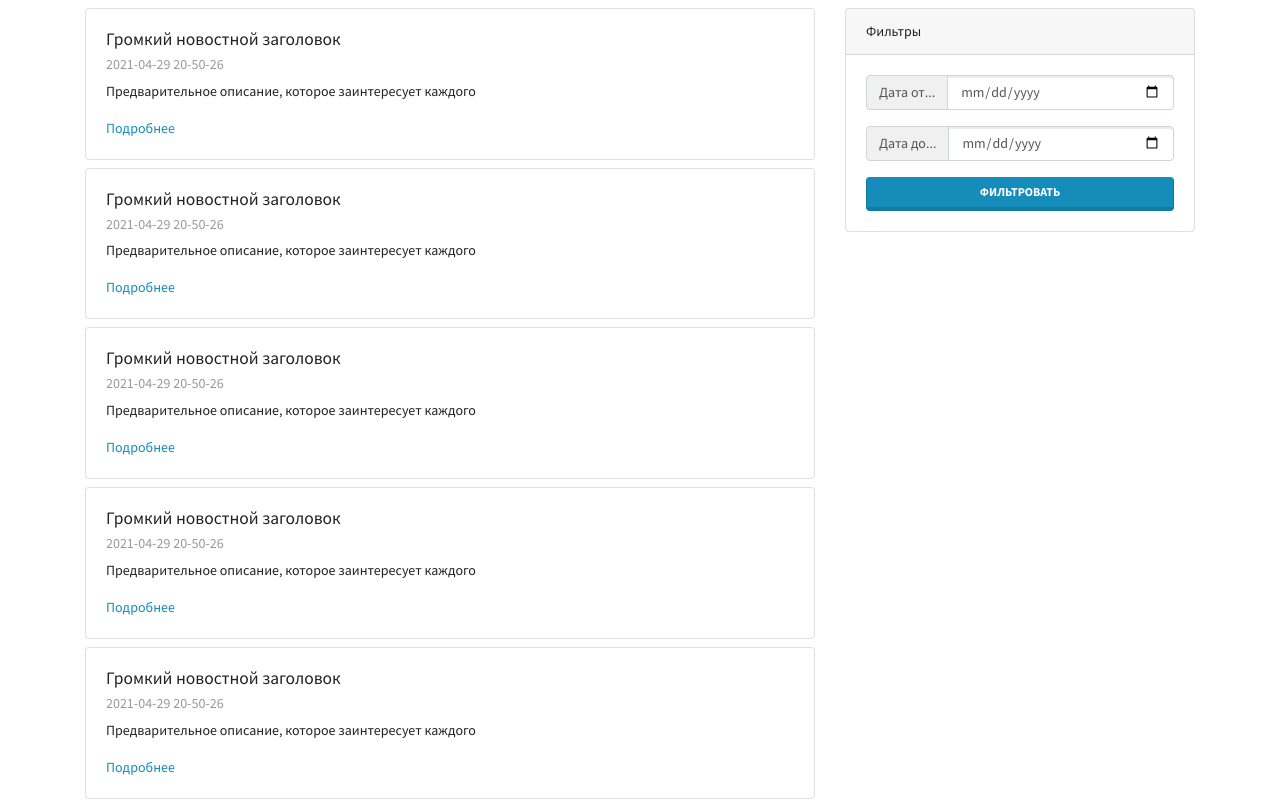
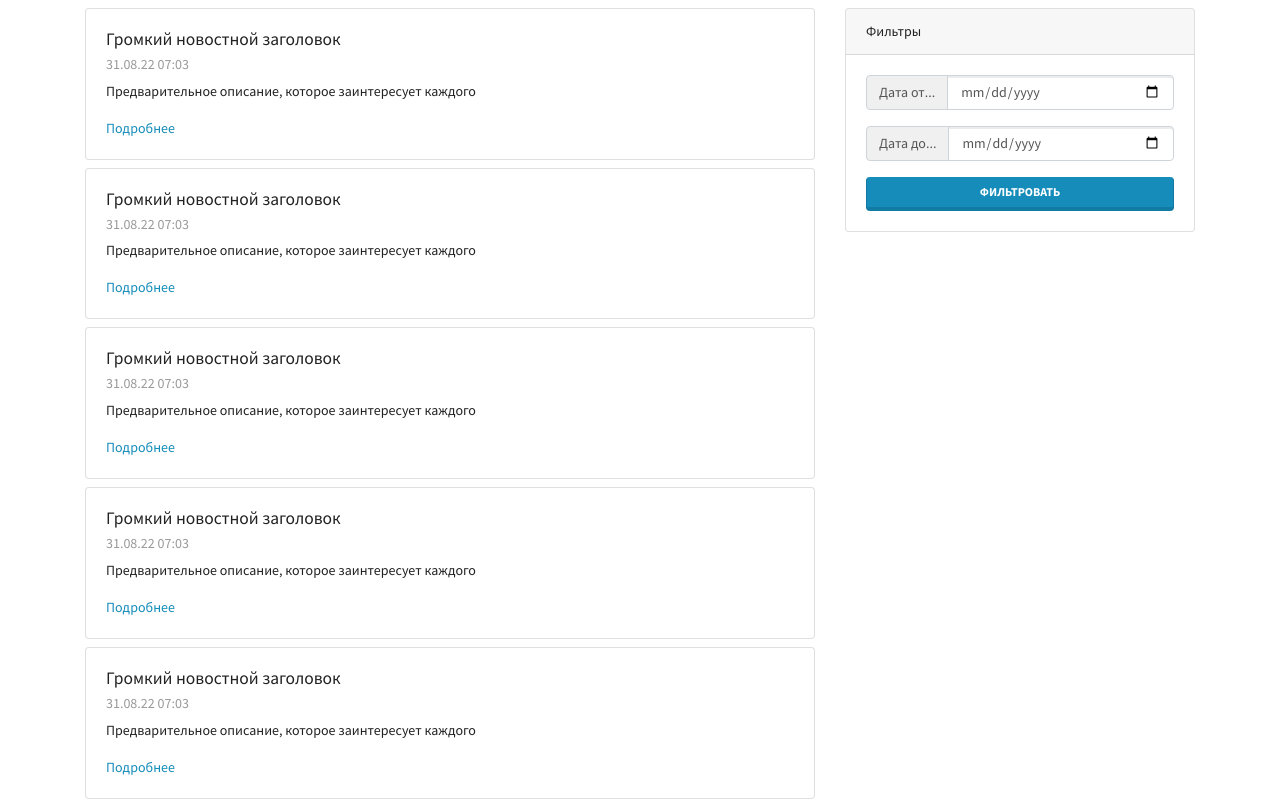
Before and after one commit to FuckingSherlock/Django_framework, a Django app: a page that uses mainapp/templates/mainapp/news.html in a window 1280 px wide. Shown: the part 77-880 px from the top of the page. Run offline with Django 3.2, Linux system fonts and the light colour scheme; some libraries are stand-ins or nearby versions.

Commit message:
lesson_3 Template's filters

```diff
--- a/mainapp/templates/mainapp/news.html
+++ b/mainapp/templates/mainapp/news.html
@@ -12,7 +12,7 @@
           <div class="card my-2">
             <div class="card-body">
               <h5 class="card-title">{{ news_title }}</h5>
-              <h6 class="card-subtitle mb-2 text-muted">2021-04-29 20-50-26</h6>
+              <h6 class="card-subtitle mb-2 text-muted">{{ datetime_obj|date:"d.m.y h:i" }}</h6>
               <p class="card-text">{{ news_preview }}</p>
               <a href="#" class="card-link">Подробнее</a>
             </div>
--- a/mainapp/views.py
+++ b/mainapp/views.py
@@ -1,3 +1,5 @@
+from datetime import datetime
+
 from django.views.generic import TemplateView
 
 
@@ -15,6 +17,7 @@ class NewsPageView(TemplateView):
         context["news_title"] = "Громкий новостной заголовок"
         context["news_preview"] = "Предварительное описание, которое заинтересует каждого"
         context["range"] = range(5)
+        context["datetime_obj"] = datetime.now()
         return context
 
 
```
